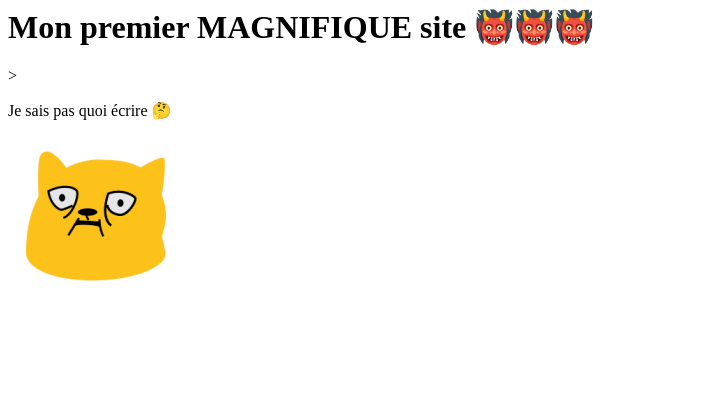
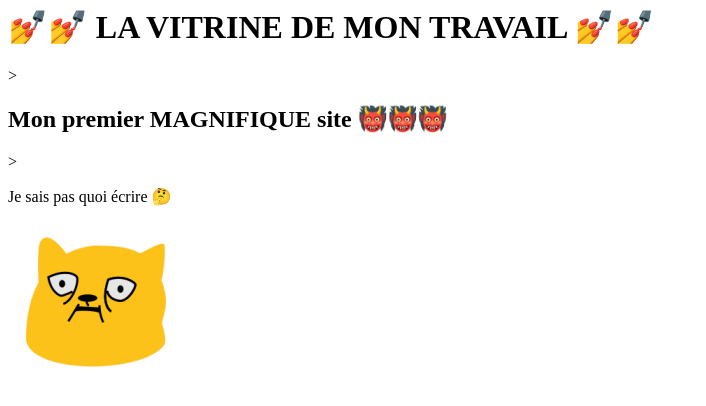
Before and after one commit to lenabaraquin/testt, a plain HTML site: page index.html in a window 1280 px wide. Shown: the whole page, without its empty margins (0-706 px from the left). Drawn offline with Linux system fonts and the light colour scheme.

Commit message:
autre titre

```diff
--- a/index.html
+++ b/index.html
@@ -6,7 +6,8 @@
 </head>
 
 <body>
-    <h1>Mon premier MAGNIFIQUE site 👹👹👹</h1>>
+    <h1>💅💅 LA VITRINE DE MON TRAVAIL 💅💅</h1>>
+    <h2>Mon premier MAGNIFIQUE site 👹👹👹</h2>>
     <p>Je sais pas quoi écrire 🤔</p>
     <img src="./blob_fucking_weird_cat.png" />
 </body>
```
